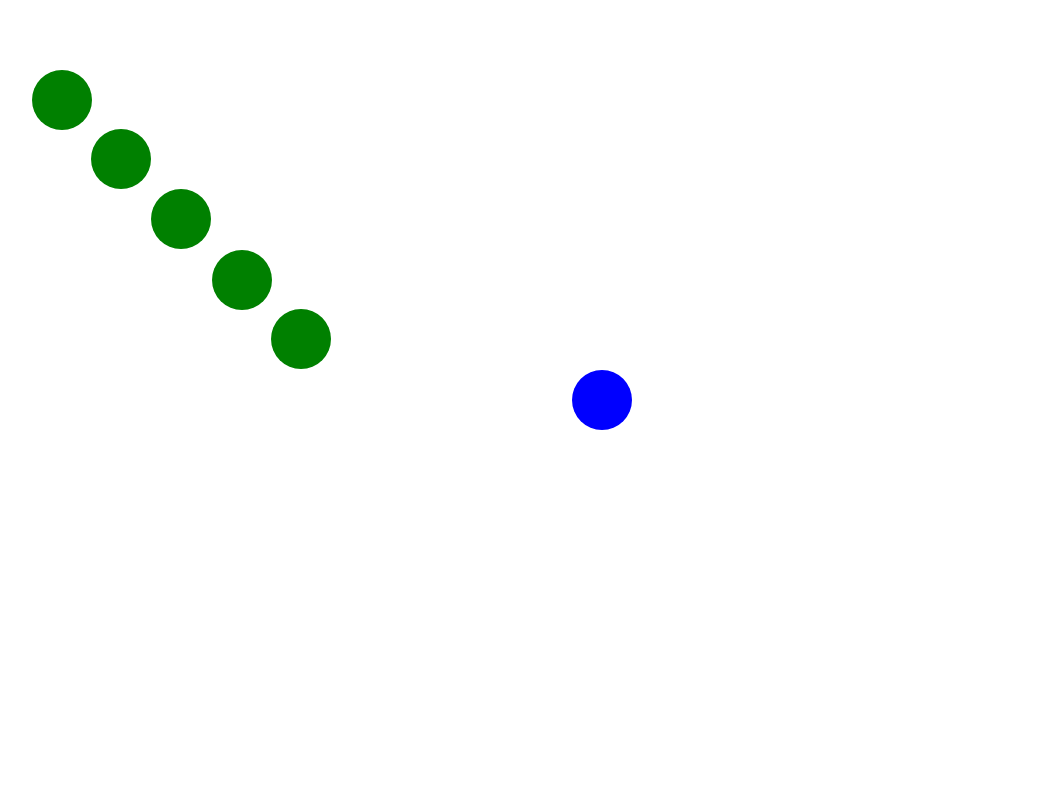
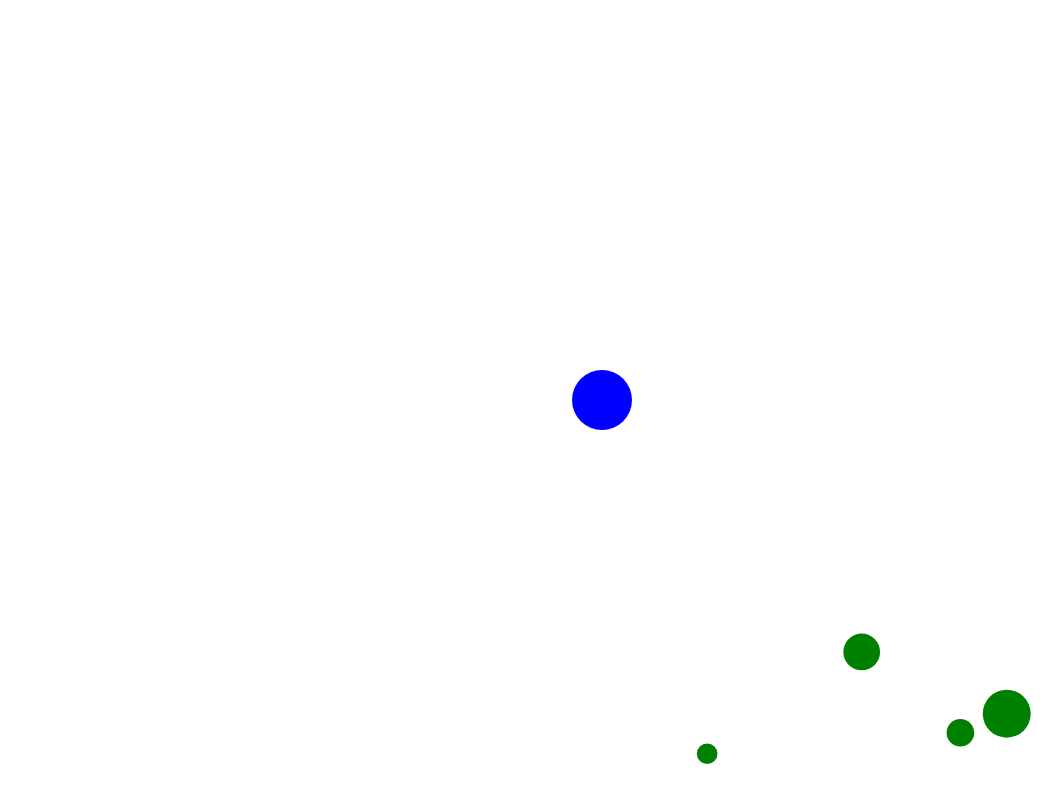
Before and after one commit to karlMoreno/Fire-Defense, a plain HTML site: page index.html in a window 1280 px wide. Shown: the whole page, without its empty margins (38-1100 px from the left). Drawn offline with Linux system fonts and the light colour scheme.

Commit message:
Created Working enemies from all sides and size ranges

```diff
--- a/index.html
+++ b/index.html
@@ -5,7 +5,7 @@
     <meta http-equiv="X-UA-Compatible" content="IE=edge">
     <meta name="viewport" content="width=device-width, initial-scale=1.0">
     <link rel="stylesheet" href="./index.css">
-    <title>Document</title>
+    <title>Fire Defense</title>
 </head>
 <body>
     <canvas></canvas>
--- a/index.js
+++ b/index.js
@@ -93,13 +93,24 @@ const enemies = []
 
 function spawnEnemies() {
     setInterval(() => {
-        const x = 100
-        const y = 100
-        const radius = 30
+        const radius = Math.random() * (30 - 10) + 10
+        let x
+        let y
+        if(Math.random() < 0.5) {
+            x = Math.random() < 0.5 ? 0 - radius : canvas.width + radius   //condition ? exprIfTrue : exprIfFalse
+            y = Math.random() * canvas.height
+            // y = Math.random() < 0.5 ? 0 - radius : canvas.height + radius
+        } else {
+            x = Math.random() * canvas.width
+            y = Math.random() < 0.5 ? 0 - radius : canvas.height + radius
+        }
+
+
         const color = 'green'
-        velocity = {
-            x : 1,
-            y : 1
+        const angle = Math.atan2(player.y - y, player.x - x)
+        const velocity = {
+            x: Math.cos(angle),
+            y: Math.sin(angle)
         }
         enemies.push(new Enemy(x,y,radius,color,velocity))
     }, 1000)
```
